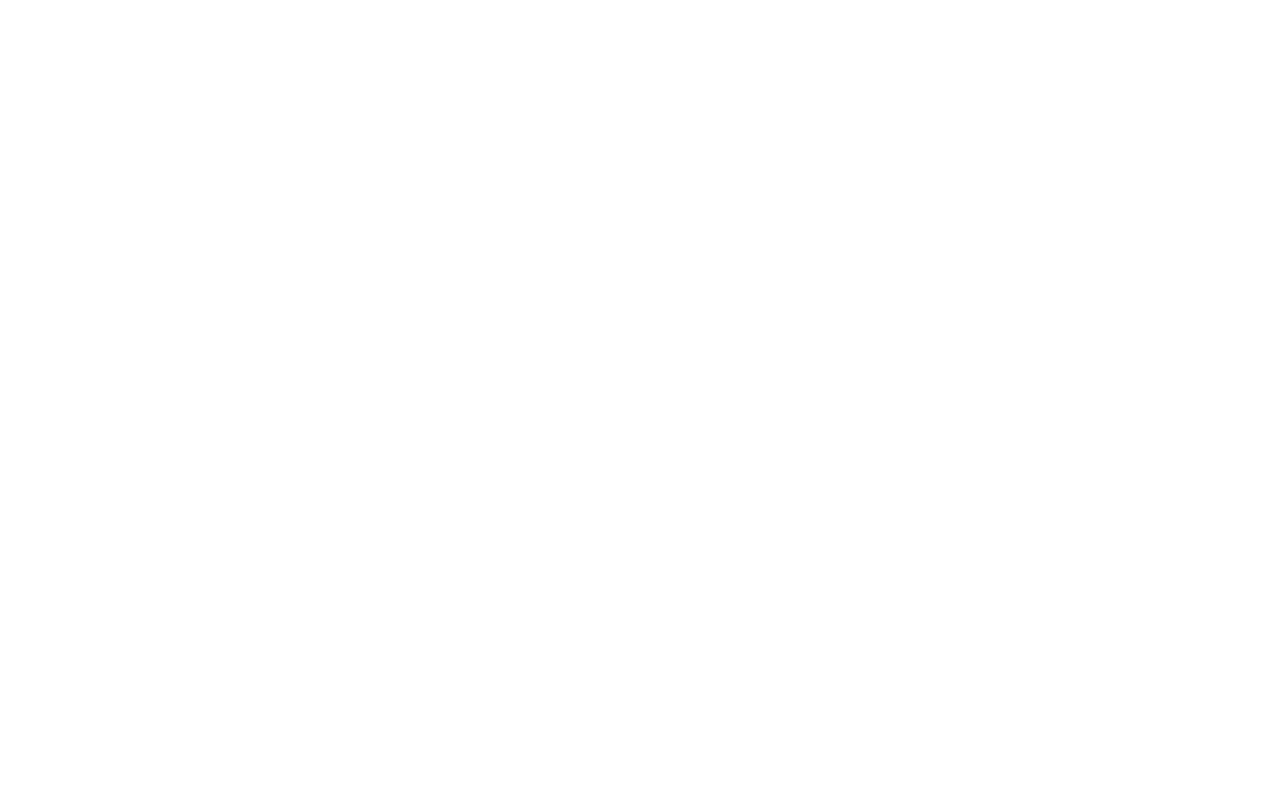
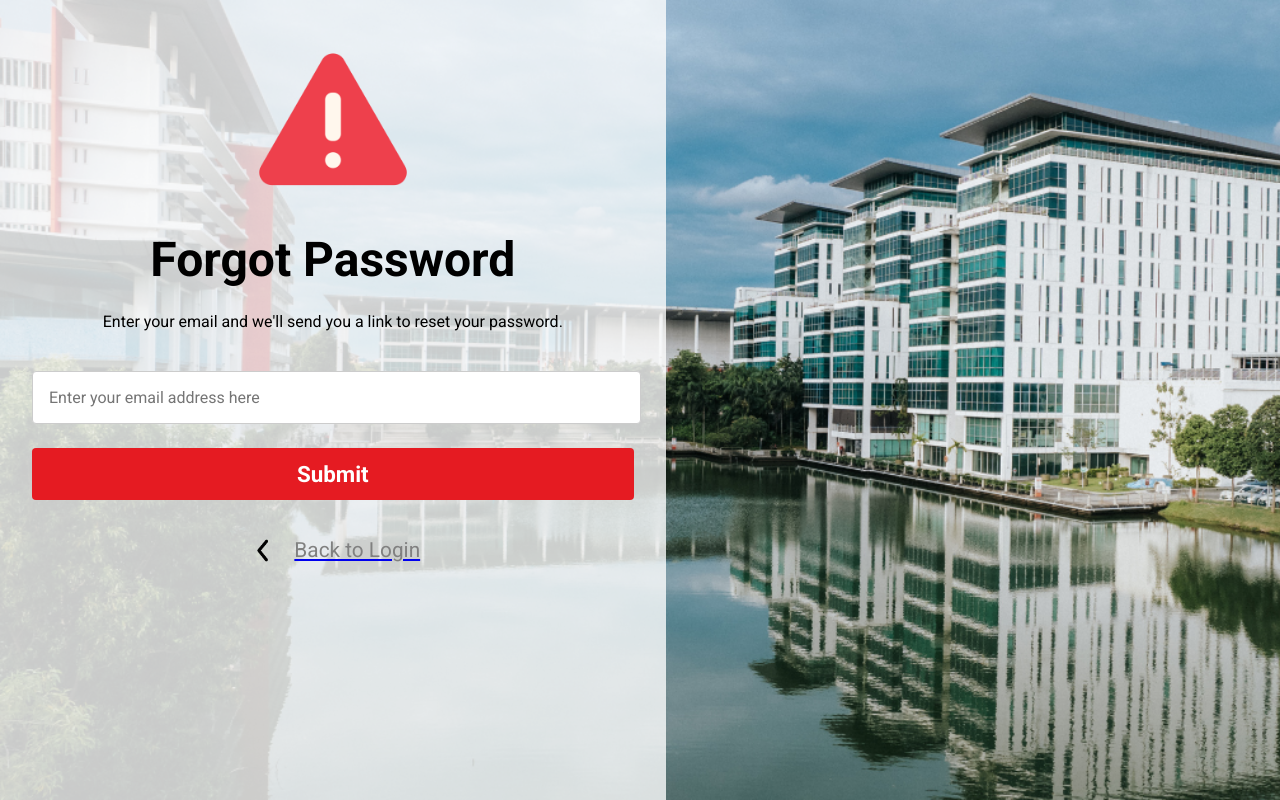
Before and after one commit to shimarincamping/pebble, a React (Create React App) app: page /forgotpassword in a window 1280 px wide. Before the commit this address had no page. Built offline with nearby package versions, Linux system fonts and the light colour scheme.

Commit message:
Added Forgot Password Page & Adjusted Text in Moderator Dashboard

```diff
--- a/src/App.js
+++ b/src/App.js
@@ -19,6 +19,7 @@
 import Leaderboard from "./pages/Leaderboard";
 import Moderator from "./pages/ModeratorDashboardPage";
 import RewardsPage from "./pages/RewardsPage";
+import ForgotPasswordPage from "./pages/ForgotPasswordPage";
 
 import "./styles/global.module.css";
 
@@ -32,6 +33,7 @@
 
         <Route path="/login" element={<LoginPage />} />
         <Route path="/register" element={<RegistrationPage />} />
+        <Route path="/forgotpassword" element={<ForgotPasswordPage />} />
 
         <Route path="/feed" element={<FeedPage />} />
 
--- a/src/components/ModeratorDashboard.jsx
+++ b/src/components/ModeratorDashboard.jsx
@@ -7,7 +7,7 @@
       <h2 className={styles.moderatorHeader}>
         Good morning, <br />
         <div className={styles.moderatorLength}>
-          <strong>{comments.length} new comments</strong> are awaiting moderation
+          <strong>{comments.length} new content</strong> are awaiting moderation
         </div>
       </h2>
 
--- /dev/null
+++ b/src/containers/ForgotPasswordContainer.jsx
@@ -0,0 +1,24 @@
+import styles from "../styles/LoginRegistration.module.css";
+
+const ForgotPasswordContainer = () => {
+  const handleSubmit = (e) => {
+    alert("Form submitted!");
+  };
+
+  return (
+    <div>
+      <form onSubmit={handleSubmit}>
+        <input
+            type="text"
+            placeholder="Enter your email address here"
+
+            className={`${styles.formBody__forgotPasswordInputField}`}
+        />
+
+        <button type="submit" className={styles.formBody__loginPageButton}>Submit</button>
+      </form>
+    </div>
+  );
+};
+
+export default ForgotPasswordContainer;
--- a/src/containers/LoginFormContainer.jsx
+++ b/src/containers/LoginFormContainer.jsx
@@ -1,4 +1,5 @@
-import React, { useState, useEffect } from 'react';
+import React, { useState } from 'react';
+import { Link } from "react-router-dom";
 import LoginInputField from "../components/LoginInputField";
 
 import styles from "../styles/LoginRegistration.module.css";
@@ -79,7 +80,7 @@
         }
 
         <div className={styles.formBody__loginFormFooter}>
-          <p>Forgot Password?</p>
+          <p className={styles.loginFormFooter__forgotPassword}><Link to="/forgotpassword">Forgot Password?</Link></p>
           <label><input type="checkbox"/>Remember me</label>
         </div>
 
--- /dev/null
+++ b/src/pages/ForgotPasswordPage.jsx
@@ -0,0 +1,46 @@
+import React from 'react';
+import { Link } from "react-router-dom";
+import ForgotPasswordContainer from '../containers/ForgotPasswordContainer';
+import styles from "../styles/LoginRegistration.module.css"
+
+function ForgotPasswordPage() {
+  return (
+    <>
+      <div className={`${styles.pageContainer}`}>
+      </div>
+      <main className={`${styles.sidebarContentsContainer}`}>
+
+        <div className={`${styles.sidebarContentsContainer__loginFormMainWrapper}`}>
+          <img
+              src="icons/warning.png"
+              className={`${styles.sidebarContentsContainer__warningIcon}`}
+              alt="Warning Icon"
+          />
+            <h1 className={`${styles.sidebarContentsContainer__forgotPasswordHeader}`}>
+                Forgot Password
+            </h1>
+
+            <p className={`${styles.sidebarContentsContainer__forgotPasswordText}`}>
+              Enter your email and we'll send you a link to reset your password.
+            </p>
+
+          <ForgotPasswordContainer />
+
+          <div className={styles.formBody__loginFormFooter__loginPageRedirect}>
+            <Link to="/login" className={styles.formBody__loginFormFooter__loginPageLink}>
+                <img
+                    src="img/back2.png"
+                    className={`${styles.loginFormFooter__backIcon}`}
+                    alt="Back Icon"
+                />
+                <p className={`${styles.loginFormFooter__backText}`}>Back to Login</p>
+            </Link>
+          </div>
+
+        </div>
+      </main>
+    </>
+  );
+}
+
+export default ForgotPasswordPage;
--- a/src/styles/CareerRoadmapPost.module.css
+++ b/src/styles/CareerRoadmapPost.module.css
@@ -195,6 +195,8 @@
 
 .bottomSection__backButton {
   margin-top: 1.5em;
+  width: 11em;
+  margin-right: 2em;
 }
 
 .bottomSection__backButton:visited {
--- a/src/styles/LoginRegistration.module.css
+++ b/src/styles/LoginRegistration.module.css
@@ -50,6 +50,24 @@
   padding: 0 2em;
 }
 
+.sidebarContentsContainer__warningIcon {
+  height: 35%;
+  width: 35%;
+  margin: 1em 32.5% 0em;
+}
+
+.sidebarContentsContainer__forgotPasswordHeader {
+  font-size: 3rem;
+  text-align: center;
+  margin-bottom: 0.5em;
+}
+
+.sidebarContentsContainer__forgotPasswordText {
+  font-size: 1rem;
+  text-align: center;
+  margin-bottom: 1em;
+}
+
 .formBody {
     width: 100%;
 }
@@ -57,6 +75,15 @@
 .formBody__loginInputField {
   width: 95.5%;
   margin: 0.6em 0;
+  padding: 1em;
+  border: 1px solid #ccc;
+  border-radius: 4px;
+  font-size: 1rem;
+}
+
+.formBody__forgotPasswordInputField {
+  width: 95.5%;
+  margin: 1.5em 0;
   padding: 1em;
   border: 1px solid #ccc;
   border-radius: 4px;
@@ -140,6 +167,10 @@
   display: inline;
 }
 
+.loginFormFooter__forgotPassword:hover {
+  cursor: pointer;
+}
+
 .formBody__loginFormFooter label {
   display: flex;
   align-items: center;
@@ -152,6 +183,10 @@
   margin-right: 0.4em;
 }
 
+.formBody__loginFormFooter input:hover {
+  cursor: pointer;
+}
+
 .formBody__loginFormFooter__registrationPageRedirect {
   margin-top: 0.7em;
 }
@@ -160,3 +195,35 @@
   margin-left: 0.5em;
   font-weight: bold;
 }
+
+.formBody__loginFormFooter__icon {
+  width: auto;
+  height: 30%;
+}
+
+.loginFormFooter__backIcon {
+  width: 6%;
+  height: 6%;
+}
+
+.loginFormFooter__backText {
+  text-align: center;
+  align-items: center;
+  font-size: 1.3rem;
+  text-decoration: none !important;
+  color: var(--subtextColor);
+}
+
+.formBody__loginFormFooter__loginPageLink {
+  margin-top: 2em;
+  display: flex;
+  flex-direction: row;
+  justify-content: center;
+  align-items: center;
+  gap: 0.8em;
+}
+
+.loginFormFooter__backText:visited {
+  color: var(--subtextColor);
+  text-decoration: none !important;
+}
```
Also changed, not shown: public/img/back2.png (added), src/styles/global.module.css (line endings or trailing spaces).
